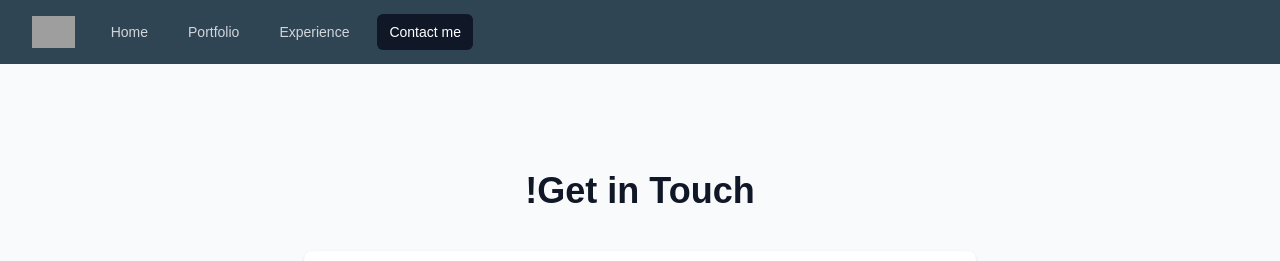
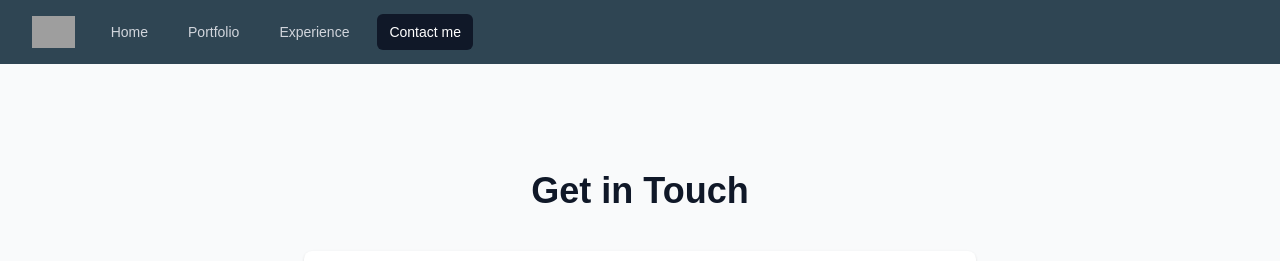
Before and after one commit to barryfearon/bfearon-portfolio-25, a Next.js app: page /contact-me in a window 1280 px wide. Shown: the top 261 px of the page. Built offline with nearby package versions, Linux system fonts and the light colour scheme; grey boxes are pictures that could not be loaded.

Commit message:
contact update

```diff
--- a/app/contact-me/page.tsx
+++ b/app/contact-me/page.tsx
@@ -51,9 +51,7 @@ export default function ContactForm() {
     <main className="bg-gray-50 text-gray-900 min-h-screen grid px-4 ">
       <div className="self-center">
         <div className="max-w-2xl mx-auto">
-          <h1 className="text-4xl font-bold mb-10 text-center">
-            !Get in Touch
-          </h1>
+          <h1 className="text-4xl font-bold mb-10 text-center">Get in Touch</h1>
 
           <form
             onSubmit={handleSubmit}
```
